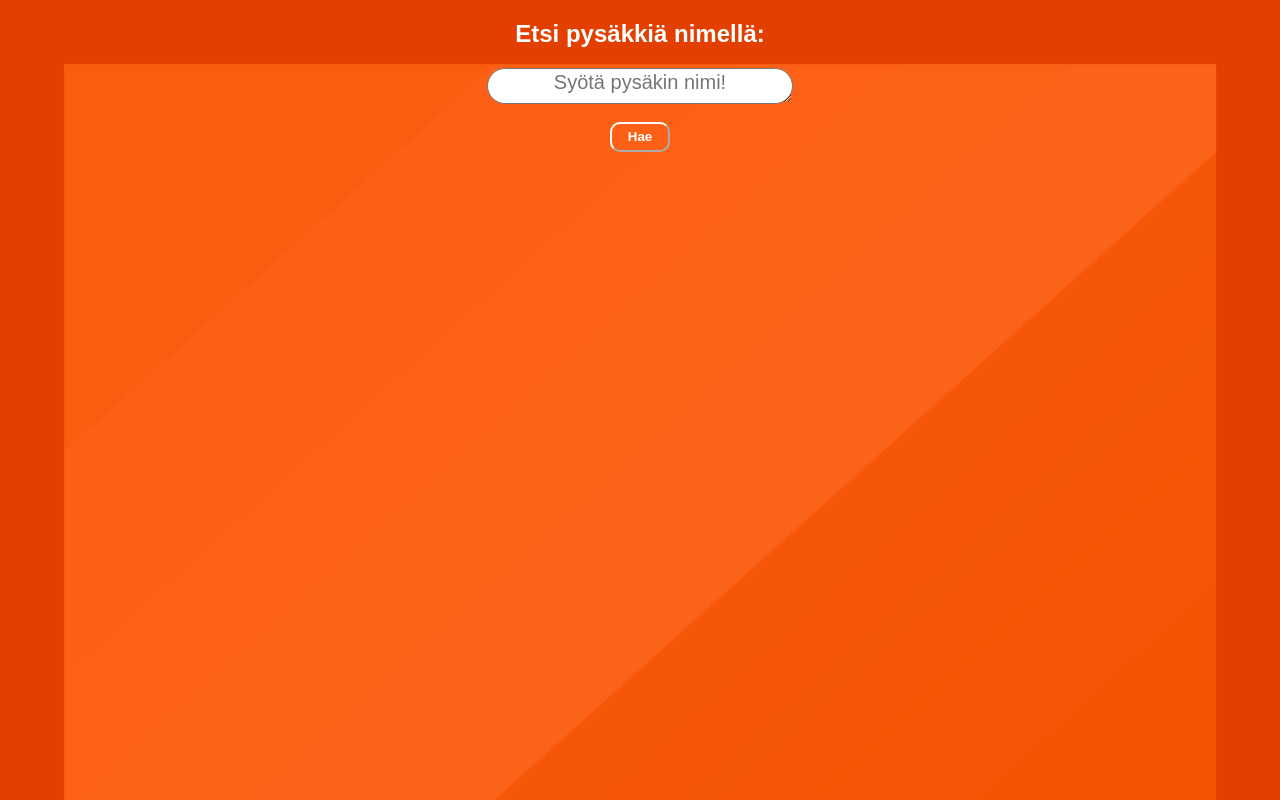
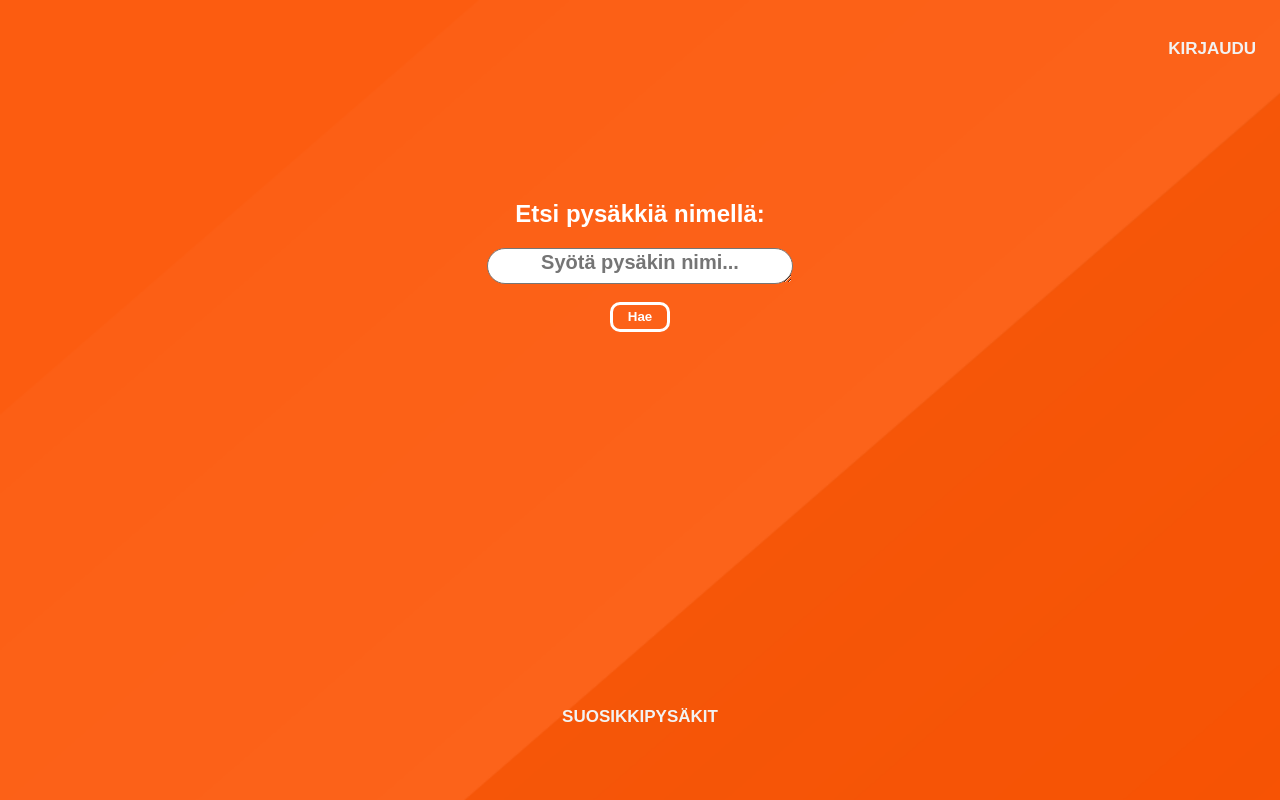
Before and after one commit to tmati/hsl-timetable, a PHP site: page /ProjectSite.html in a window 1280 px wide. Run offline with PHP 8.4, Linux system fonts and the light colour scheme.

Commit message:
sivustoa tehty

```diff
--- a/client/CSS/MainPage.css
+++ b/client/CSS/MainPage.css
@@ -1,8 +1,9 @@
 body {
-    background:url("../res/img/Metro-bg.png");
+    background:url("../res/img/Metro-bgnb.png");
     background-repeat:no-repeat;
     background-size: 100%;
     font-family: sans-serif;
+    min-height: 100%;
 }
 
 .center-block {
@@ -17,6 +18,7 @@ body {
     font-size: 20px;
     font-family: sans-serif;
     text-align: center;
+    font-weight: bold;
 }
 h2 {
     font-weight: bold;
@@ -32,8 +34,113 @@ h2 {
     color: white;
     font-weight: bolder;
     background-color: transparent;
+    border: solid;
+}
+
+.topnav {
+    background-color: transparent;
+    border: white;
+    float: right;
+    position: relative;
+    display: inline-block;
+}
+
+.topnav p {
+    float: left;
+    color: #f2f2f2;
+    text-align: center;
+    padding: 14px 16px;
+    text-decoration: none;
+    font-size: 17px;
+    font-weight: bold;
+}
+
+.topnav p:hover {
+    background-color: transparent;
+    border-style: solid;
+    border-color: white;
+}
+
+.topnav p.active {
+    background-color: transparent;
+}
+
+#login {
+    float: right;
+}
+
+.favDiv {
+    background-color: transparent;
+    border: white;
+    position: fixed;
+    left: 50%;
+    bottom: 1px;
+    transform: translate(-50%, -50%);
+    margin: 0 auto;
+}
+
+
+.favDiv p {
+    color: #f2f2f2;
+    text-align: center;
+    padding: 14px 16px;
+    text-decoration: none;
+    font-size: 17px;
+    font-weight: bold;
+}
+
+.favDiv p:hover {
+    background-color: transparent;
+    border-style: solid;
+    border-color: white;
+}
+
+
+.dropdownContent {
+    display: none;
+    position: absolute;
+    overflow: auto;
+    box-shadow: 0px 8px 16px 0px rgba(0,0,0,0.2);
+    z-index: 1;
+    float: right;
+    right: 0;
+    background-image: url("../res/img/Metro-bgnb.png");
+    min-width: 160px;
+
+}
+
+fieldset {
+    border: solid;
+    border-color: white;
+    border-radius: 10px;
+}
+
+#loginBtn {
+    border: solid;
+    height: 30px;
+    width: 80px;
+    border-color: white;
+    border-radius: 10px;
+    color: white;
+    font-weight: bolder;
+    background-color: transparent;
+    margin-left: auto;
+    margin-right: auto;
+    display: block;margin-top: 5px;
+
+
+}
+
+#username {
+    border-radius: 20px;
+    text-align: center;
+    font-weight: bold;
+    height: 2em;
+    width: 150px;
 }
 
 #queryDiv {
-    height: 100%;
+    padding-top: 100px;
 }
+
+.show {display:block;}
--- a/client/JS/HSL_JS.js
+++ b/client/JS/HSL_JS.js
@@ -1,3 +1,9 @@
+function createUser() {
+    var Name = document.getElementById('username').value;
+    alert(Name);
+    document.getElementById('dropDownMenu').style.display = 'none';
+}
+
 
 var stopName = document.getElementById('searchField').value;
 
@@ -26,3 +32,23 @@ function getDataForStop(stopName) {
         });
     }
 }
+
+    /* When the user clicks on the button,
+toggle between hiding and showing the dropdown content */
+    function displayLogin() {
+        document.getElementById("dropDownMenu").classList.toggle("show");
+    }
+
+// Close the dropdown if the user clicks outside of it
+    window.onclick = function(event) {
+        if (!event.target.matches('.login')) {
+            var dropdowns = document.getElementsByClassName("dropdownContent");
+            var i;
+            for (i = 0; i < dropdowns.length; i++) {
+                var openDropdown = dropdowns[i];
+                if (openDropdown.classList.contains('show')) {
+                    openDropdown.classList.remove('show');
+                }
+            }
+        }
+    }
--- a/client/ProjectSite.html
+++ b/client/ProjectSite.html
@@ -1,5 +1,5 @@
 <!DOCTYPE html>
-<html lang="en">
+<html lang="en" xmlns="http://www.w3.org/1999/html">
 <head>
     <meta charset="UTF-8">
     <title>HSL-Timetable</title>
@@ -7,13 +7,29 @@
     <script src="JS/HSL_JS.js"></script>
 </head>
 <body>
+
+<div class="topnav" id="topnav">
+    <p id="login" class="login" onclick="displayLogin()">KIRJAUDU</p>
+    <div id="dropDownMenu" class="dropdownContent">
+        <form>
+            <fieldset id="loginSet">
+                <input id="username" type="text" name="username" placeholder="Anna nimi" required></br>
+                <input type="submit" id="loginBtn" value="Kirjaudu" onclick="createUser()">
+            </fieldset>
+        </form>
+    </div>
+</div> </br></br></br></br>
+
+
 <div id="queryDiv">
 <form action="" >
     <h2 align="center">Etsi pysäkkiä nimellä:</h2>
-    <textarea class="center-block" type="text" name="searchField" id="searchField" placeholder="Syötä pysäkin nimi!" ></textarea><br>
+    <textarea class="center-block" type="text" name="searchField" id="searchField" placeholder="Syötä pysäkin nimi..." ></textarea><br>
     <input class="center-block" type="submit" value="Hae" align="middle" id="SubmitBtn">
-
 </form>
+</div>
+<div class="favDiv" id="favDiv">
+    <p>SUOSIKKIPYSÄKIT</p>
 </div>
 </body>
 </html>
```
Also changed, not shown: client/res/img/Bus-bgnb.png (added), client/res/img/Ferry-bgnb.png (added), client/res/img/Metro-bgnb.png (added), client/res/img/Train-bgnb.png (added), client/res/img/Tram-bgnb.png (added).
